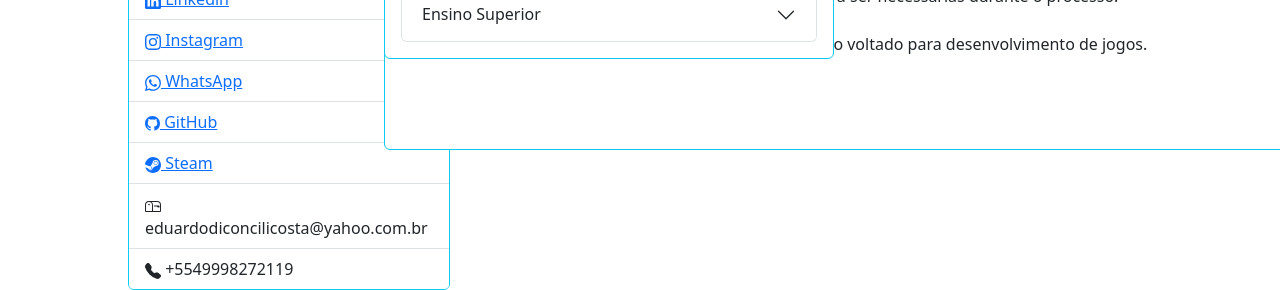
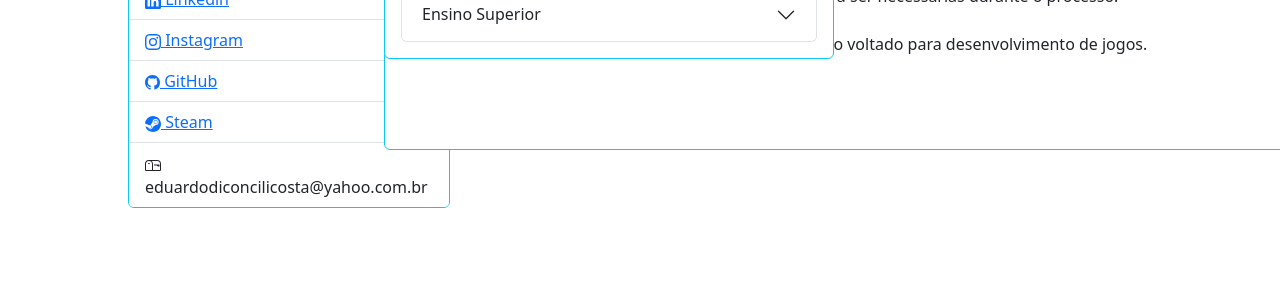
Before and after one commit to Diconcili/diconcili.github.io, a React (Vite) app: page / in a window 1280 px wide. Shown: the part 607-897 px from the top of the page. After the commit the page ends 815 px from the top, so only its background shows below. Built offline with nearby package versions, Linux system fonts and the light colour scheme.

Commit message:
Update Apresentacao.jsx
yes

```diff
--- a/src/components/Apresentacao.jsx
+++ b/src/components/Apresentacao.jsx
@@ -37,12 +37,6 @@ const Apresentacao = () => {
                     </svg> Instagram</Card.Link>
                 </ListGroup.Item>
                 <ListGroup.Item>
-                    <Card.Link href="https://wa.me/5549998272119">
-                    <svg xmlns="http://www.w3.org/2000/svg" width="16" height="16" fill="currentColor" class="bi bi-whatsapp" viewBox="0 0 16 16">
-                        <path d="M13.601 2.326A7.85 7.85 0 0 0 7.994 0C3.627 0 .068 3.558.064 7.926c0 1.399.366 2.76 1.057 3.965L0 16l4.204-1.102a7.9 7.9 0 0 0 3.79.965h.004c4.368 0 7.926-3.558 7.93-7.93A7.9 7.9 0 0 0 13.6 2.326zM7.994 14.521a6.6 6.6 0 0 1-3.356-.92l-.24-.144-2.494.654.666-2.433-.156-.251a6.56 6.56 0 0 1-1.007-3.505c0-3.626 2.957-6.584 6.591-6.584a6.56 6.56 0 0 1 4.66 1.931 6.56 6.56 0 0 1 1.928 4.66c-.004 3.639-2.961 6.592-6.592 6.592m3.615-4.934c-.197-.099-1.17-.578-1.353-.646-.182-.065-.315-.099-.445.099-.133.197-.513.646-.627.775-.114.133-.232.148-.43.05-.197-.1-.836-.308-1.592-.985-.59-.525-.985-1.175-1.103-1.372-.114-.198-.011-.304.088-.403.087-.088.197-.232.296-.346.1-.114.133-.198.198-.33.065-.134.034-.248-.015-.347-.05-.099-.445-1.076-.612-1.47-.16-.389-.323-.335-.445-.34-.114-.007-.247-.007-.38-.007a.73.73 0 0 0-.529.247c-.182.198-.691.677-.691 1.654s.71 1.916.81 2.049c.098.133 1.394 2.132 3.383 2.992.47.205.84.326 1.129.418.475.152.904.129 1.246.08.38-.058 1.171-.48 1.338-.943.164-.464.164-.86.114-.943-.049-.084-.182-.133-.38-.232"/>
-                    </svg> WhatsApp</Card.Link>
-                </ListGroup.Item>
-                <ListGroup.Item>
                     <Card.Link href="https://github.com/Diconcili">
                     <svg xmlns="http://www.w3.org/2000/svg" width="15" height="15" fill="currentColor" class="bi bi-github" viewBox="0 0 16 16">
                         <path d="M8 0C3.58 0 0 3.58 0 8c0 3.54 2.29 6.53 5.47 7.59.4.07.55-.17.55-.38 0-.19-.01-.82-.01-1.49-2.01.37-2.53-.49-2.69-.94-.09-.23-.48-.94-.82-1.13-.28-.15-.68-.52-.01-.53.63-.01 1.08.58 1.23.82.72 1.21 1.87.87 2.33.66.07-.52.28-.87.51-1.07-1.78-.2-3.64-.89-3.64-3.95 0-.87.31-1.59.82-2.15-.08-.2-.36-1.02.08-2.12 0 0 .67-.21 2.2.82.64-.18 1.32-.27 2-.27s1.36.09 2 .27c1.53-1.04 2.2-.82 2.2-.82.44 1.1.16 1.92.08 2.12.51.56.82 1.27.82 2.15 0 3.07-1.87 3.75-3.65 3.95.29.25.54.73.54 1.48 0 1.07-.01 1.93-.01 2.2 0 .21.15.46.55.38A8.01 8.01 0 0 0 16 8c0-4.42-3.58-8-8-8"/>
@@ -61,11 +55,6 @@ const Apresentacao = () => {
                     <path d="M11.793 8.5H9v-1h5a.5.5 0 0 1 .5.5v1a.5.5 0 0 1-.5.5h-1a.5.5 0 0 1-.354-.146zM5 7c0 .552-.448 0-1 0s-1 .552-1 0a1 1 0 0 1 2 0"/>
                 </svg> eduardodiconcilicosta@yahoo.com.br
                 </ListGroup.Item>
-                <ListGroup.Item>
-                <svg xmlns="http://www.w3.org/2000/svg" width="16" height="16" fill="currentColor" class="bi bi-telephone-fill" viewBox="0 0 16 16">
-                    <path fill-rule="evenodd" d="M1.885.511a1.745 1.745 0 0 1 2.61.163L6.29 2.98c.329.423.445.974.315 1.494l-.547 2.19a.68.68 0 0 0 .178.643l2.457 2.457a.68.68 0 0 0 .644.178l2.189-.547a1.75 1.75 0 0 1 1.494.315l2.306 1.794c.829.645.905 1.87.163 2.611l-1.034 1.034c-.74.74-1.846 1.065-2.877.702a18.6 18.6 0 0 1-7.01-4.42 18.6 18.6 0 0 1-4.42-7.009c-.362-1.03-.037-2.137.703-2.877z"/>
-                </svg> +5549998272119
-                </ListGroup.Item>
               </ListGroup>
             </Card>
     </Container>
```
